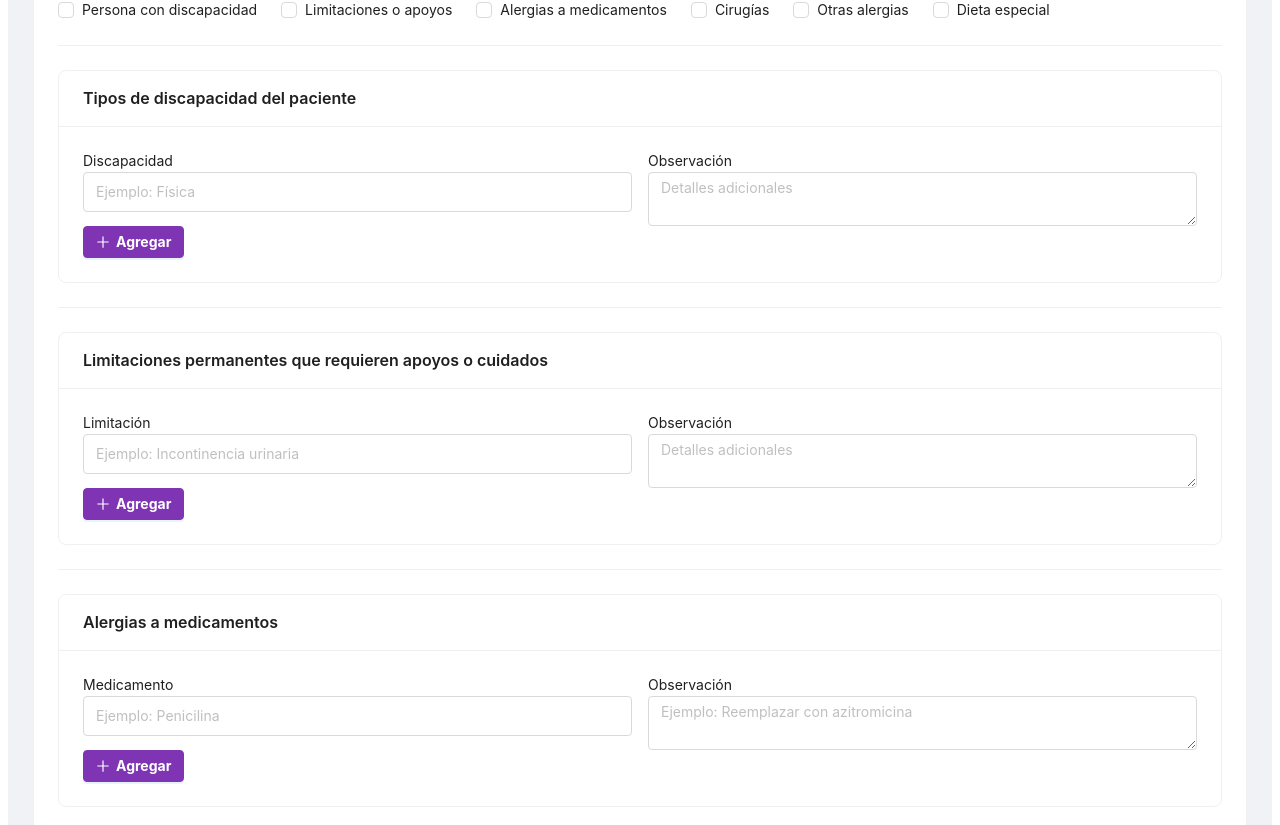
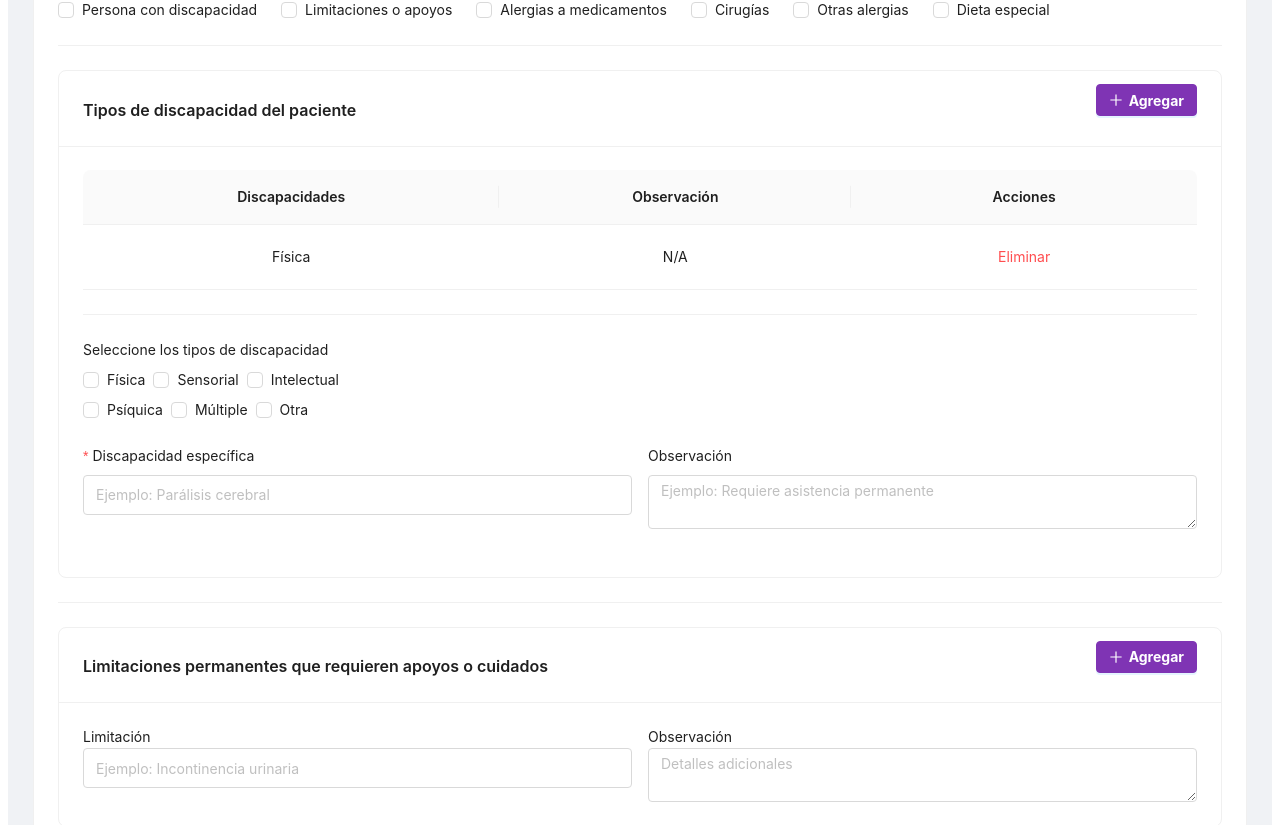
Before and after one commit to Davidvera27/CareLink, a React (Create React App) app in the folder frontend/: page /detalles-usuario/historia-clinica/1 in a window 1280 px wide. Shown: the part 2056-2881 px from the top of the page. Built offline with nearby package versions, Linux system fonts and the light colour scheme; sample sign-in values are in the browser's storage.

Commit message:
Update HistoriaClinica.js

```diff
--- a/frontend/src/components/HistoriaClinica.js
+++ b/frontend/src/components/HistoriaClinica.js
@@ -1,7 +1,7 @@
 import React from "react";
 import GlobalHeader from "./GlobalHeader"; // Importa el componente de encabezado global.
 import "../styles/HistoriaClinica.css"; // Importa los estilos específicos para esta página.
-import { Card, Button, Avatar, Row, Col, Input, Select, Typography, Table, Checkbox, Space, Divider } from "antd"; // Importa componentes de Ant Design.
+import { Card, Button, Avatar, Row, Col, Input, Select, Typography, Table, Checkbox, Space, Divider, Form } from "antd"; // Importa componentes de Ant Design.
 import { PlusOutlined } from "@ant-design/icons"; // Importa el ícono "PlusOutlined" de Ant Design.
 
 const { Title, Text } = Typography; // Desestructuración para usar componentes tipográficos de Ant Design.
@@ -331,36 +331,127 @@ const HistoriaClinica = () => {
   <div className="condiciones-body">
     {/* Formulario 1: Tipos de discapacidad */}
     <Card
-      title="Tipos de discapacidad del paciente"
       className="terciaria-card"
       bordered
+      title={
+        <div className="table-header">
+          <Title level={5}>Tipos de discapacidad del paciente</Title>
+          <Button type="primary" icon={<PlusOutlined />} className="add-button">
+            Agregar
+          </Button>
+        </div>
+      }
     >
-      <Row gutter={16}>
-        <Col span={12}>
-          <label>
-            Discapacidad
-            <Input placeholder="Ejemplo: Física" />
-          </label>
-        </Col>
-        <Col span={12}>
-          <label>
-            Observación
-            <Input.TextArea placeholder="Detalles adicionales" />
-          </label>
-        </Col>
-      </Row>
-      <Button type="primary" icon={<PlusOutlined />} className="add-button">
-        Agregar
-      </Button>
+      {/* Tabla de datos */}
+      <Table
+        className="discapacidad-table"
+        columns={[
+          {
+            title: "Discapacidades",
+            dataIndex: "discapacidad",
+            key: "discapacidad",
+            align: "center",
+          },
+          {
+            title: "Observación",
+            dataIndex: "observacion",
+            key: "observacion",
+            align: "center",
+          },
+          {
+            title: "Acciones",
+            key: "acciones",
+            align: "center",
+            render: (_, record) => (
+              <Button type="link" danger>
+                Eliminar
+              </Button>
+            ),
+          },
+        ]}
+        dataSource={[
+          {
+            key: "1",
+            discapacidad: "Física",
+            observacion: "N/A",
+          },
+        ]}
+        pagination={false}
+      />
+
+      <Divider />
+
+      {/* Estructura del Formulario */}
+      <Form layout="vertical">
+        <Form.Item
+          label={<span className="form-title">Seleccione los tipos de discapacidad</span>}
+          className="vertical-form-item"
+        >
+          {/* Checkboxes agrupados en frames */}
+          <Checkbox.Group style={{ display: "flex", flexDirection: "column", gap: "8px" }}>
+            <div className="frame">
+              <Checkbox value="fisica">
+                <span className="checkbox-label">Física</span>
+              </Checkbox>
+              <Checkbox value="sensorial">
+                <span className="checkbox-label">Sensorial</span>
+              </Checkbox>
+              <Checkbox value="intelectual">
+                <span className="checkbox-label">Intelectual</span>
+              </Checkbox>
+            </div>
+            <div className="frame">
+              <Checkbox value="psiquica">
+                <span className="checkbox-label">Psíquica</span>
+              </Checkbox>
+              <Checkbox value="multiple">
+                <span className="checkbox-label">Múltiple</span>
+              </Checkbox>
+              <Checkbox value="otra">
+                <span className="checkbox-label">Otra</span>
+              </Checkbox>
+            </div>
+          </Checkbox.Group>
+        </Form.Item>
+
+        {/* Campos de entrada adicionales */}
+        <Row gutter={16}>
+          <Col span={12}>
+            <Form.Item
+              label="Discapacidad específica"
+              name="discapacidadEspecifica"
+              rules={[{ required: true, message: "Ingrese la discapacidad específica" }]}
+            >
+              <Input placeholder="Ejemplo: Parálisis cerebral" />
+            </Form.Item>
+          </Col>
+          <Col span={12}>
+            <Form.Item
+              label="Observación"
+              name="observacion"
+              rules={[{ required: false }]}
+            >
+              <Input.TextArea placeholder="Ejemplo: Requiere asistencia permanente" />
+            </Form.Item>
+          </Col>
+        </Row>
+      </Form>
     </Card>
 
     <Divider />
 
     {/* Formulario 2: Limitaciones permanentes */}
     <Card
-      title="Limitaciones permanentes que requieren apoyos o cuidados"
       className="terciaria-card"
       bordered
+      title={
+        <div className="table-header">
+          <Title level={5}>Limitaciones permanentes que requieren apoyos o cuidados</Title>
+          <Button type="primary" icon={<PlusOutlined />} className="add-button">
+            Agregar
+          </Button>
+        </div>
+      }
     >
       <Row gutter={16}>
         <Col span={12}>
@@ -376,18 +467,22 @@ const HistoriaClinica = () => {
           </label>
         </Col>
       </Row>
-      <Button type="primary" icon={<PlusOutlined />} className="add-button">
-        Agregar
-      </Button>
     </Card>
 
     <Divider />
 
     {/* Formulario 3: Alergias a medicamentos */}
     <Card
-      title="Alergias a medicamentos"
       className="terciaria-card"
       bordered
+      title={
+        <div className="table-header">
+          <Title level={5}>Alergias a medicamentos</Title>
+          <Button type="primary" icon={<PlusOutlined />} className="add-button">
+            Agregar
+          </Button>
+        </div>
+      }
     >
       <Row gutter={16}>
         <Col span={12}>
@@ -403,12 +498,11 @@ const HistoriaClinica = () => {
           </label>
         </Col>
       </Row>
-      <Button type="primary" icon={<PlusOutlined />} className="add-button">
-        Agregar
-      </Button>
     </Card>
   </div>
 </Card>
+
+
 
 
         <Card title="Esquema de vacunación" bordered>
```
